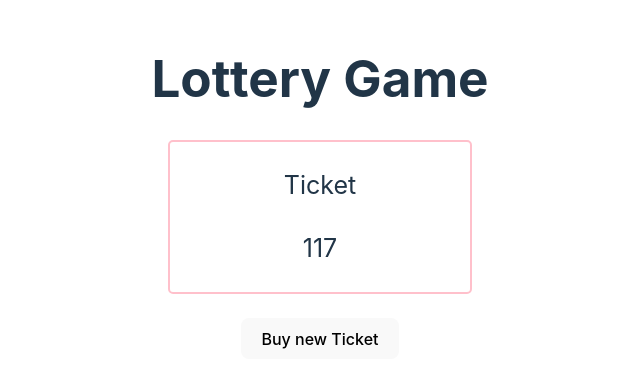
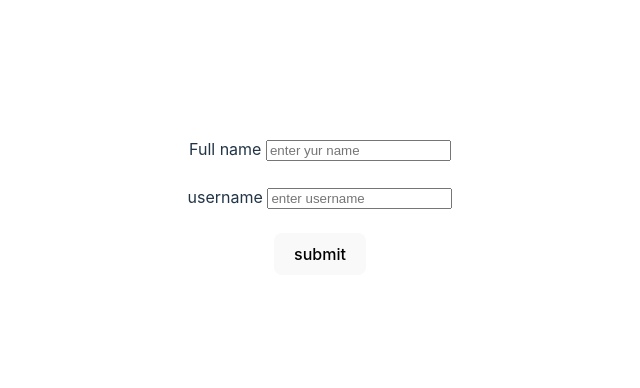
Before and after one commit to singhjashanjot/react-practice-repo, a React (Vite) app: page / in a window 1280 px wide. Shown: the part 194-582 px from the top of the page, without its empty margins (320-960 px from the left). Built offline with nearby package versions, Linux system fonts and the light colour scheme.

Commit message:
forms in react

```diff
--- a/src/App.jsx
+++ b/src/App.jsx
@@ -4,13 +4,16 @@ import Likebutton from './Likebutton'
 import Todolist from './Todolist'
 import Lottery from './Lottery'
 import Ticket from './Ticket'
+import Forms from './form'
 
 function App() {
 
 
   return (
     <>
-     <Lottery n={3} winningsum={15}/>
+     {/*
+      <Lottery n={3} winningsum={15}/> */}
+      <Forms/>
     </>
   )
 }
--- /dev/null
+++ b/src/form.jsx
@@ -0,0 +1,43 @@
+import { useState } from "react"
+
+export default function Forms() {
+
+    let [formdata, setformdata] = useState({
+        username: "",
+        fullname: ""
+    })
+    // let handlenamechange = (event) => {
+    //     setfullname(event.target.value)
+    // }
+    // let handleusername = (event) => {
+    //     setusername(event.target.value)
+    // }
+
+    let handleinputchange = (event) => {
+        let fieldname = event.target.name;
+        let newvalue = event.target.value;
+        setformdata((currdata) => {
+            currdata[fieldname] = newvalue;
+            return { ...currdata };
+        })
+
+    }
+    let handlesubmit = (event) => {
+        event.preventDefault();
+    }
+
+
+    return (
+        < form onSubmit={handlesubmit}>
+            <label htmlFor="fullname">Full name  </label>
+            <input placeholder="enter yur name " id="fullname" value={formdata.fullname} onChange={handleinputchange} name="fullname" />
+            <br /><br />
+            <label htmlFor="username">username  </label>
+            <input placeholder="enter username " id="username" value={formdata.username} onChange={handleinputchange} name="username" />
+
+            <br /><br />
+            <button>submit</button>
+        </form >
+
+    )
+}
```
